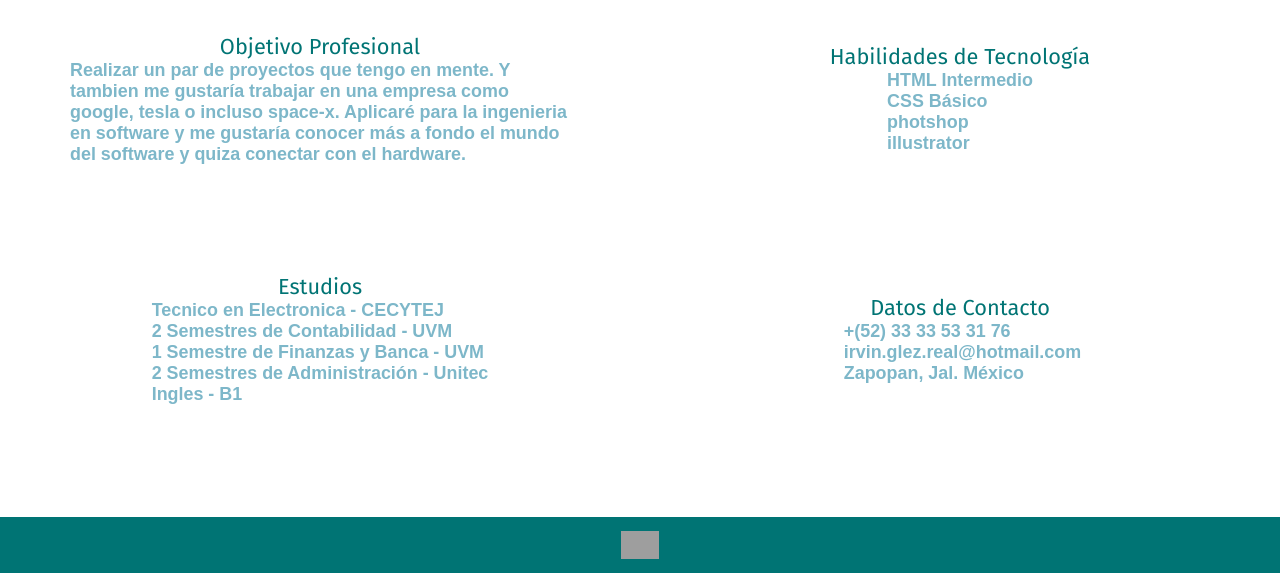
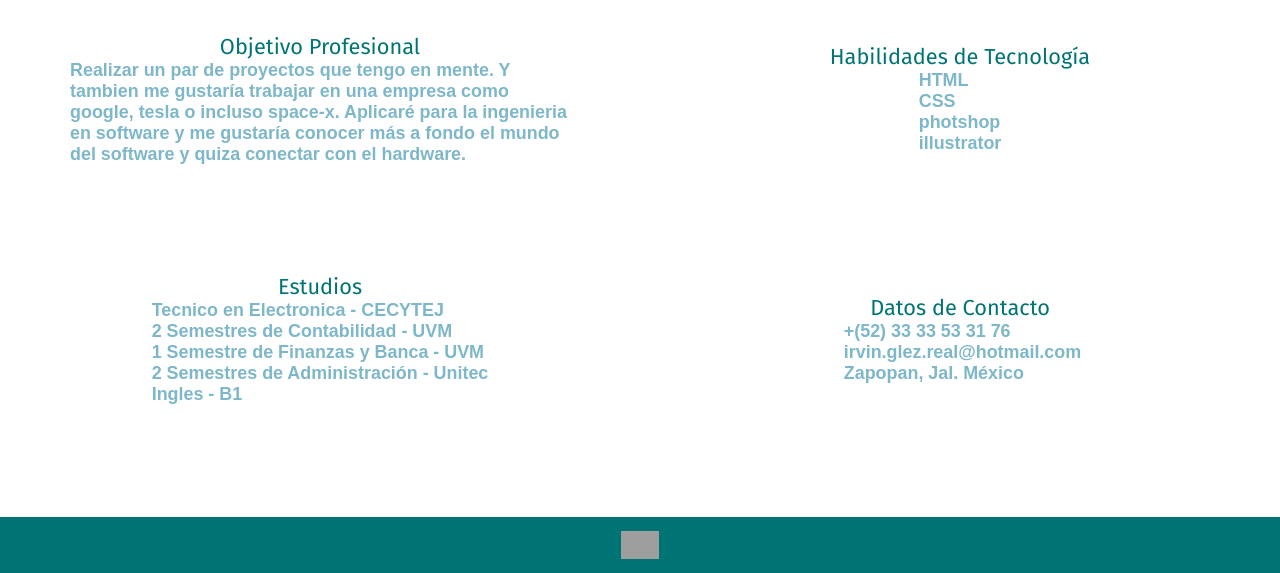
Before and after one commit to irvinreal/My-CV, a plain HTML site: page index.html in a window 1280 px wide. Shown: the part 227-800 px from the top of the page. Drawn offline with Linux system fonts and the light colour scheme; grey boxes are pictures that could not be loaded; a web font is replaced by a local one.

Commit message:
add new html
Actualización de mi CV

```diff
--- a/index.html
+++ b/index.html
@@ -41,8 +41,8 @@
     <div class="section">
         <h2>Habilidades de Tecnología</h2>
             <ul class="skills">
-                <li>HTML Intermedio</li>
-                <li>CSS Básico</li>
+                <li>HTML</li>
+                <li>CSS</li>
                 <li>photshop</li>
                 <li>illustrator</li>
             </ul>
```
